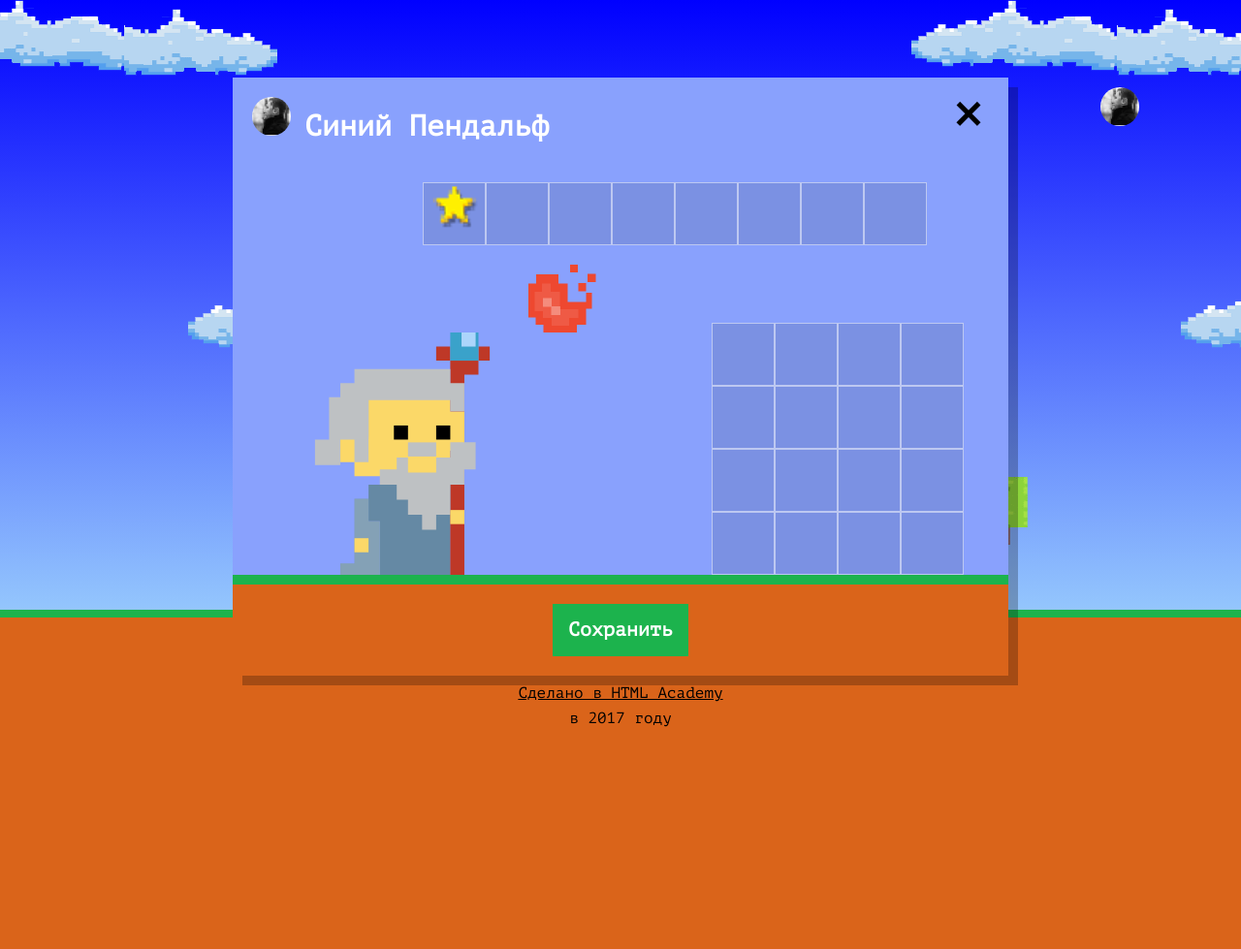
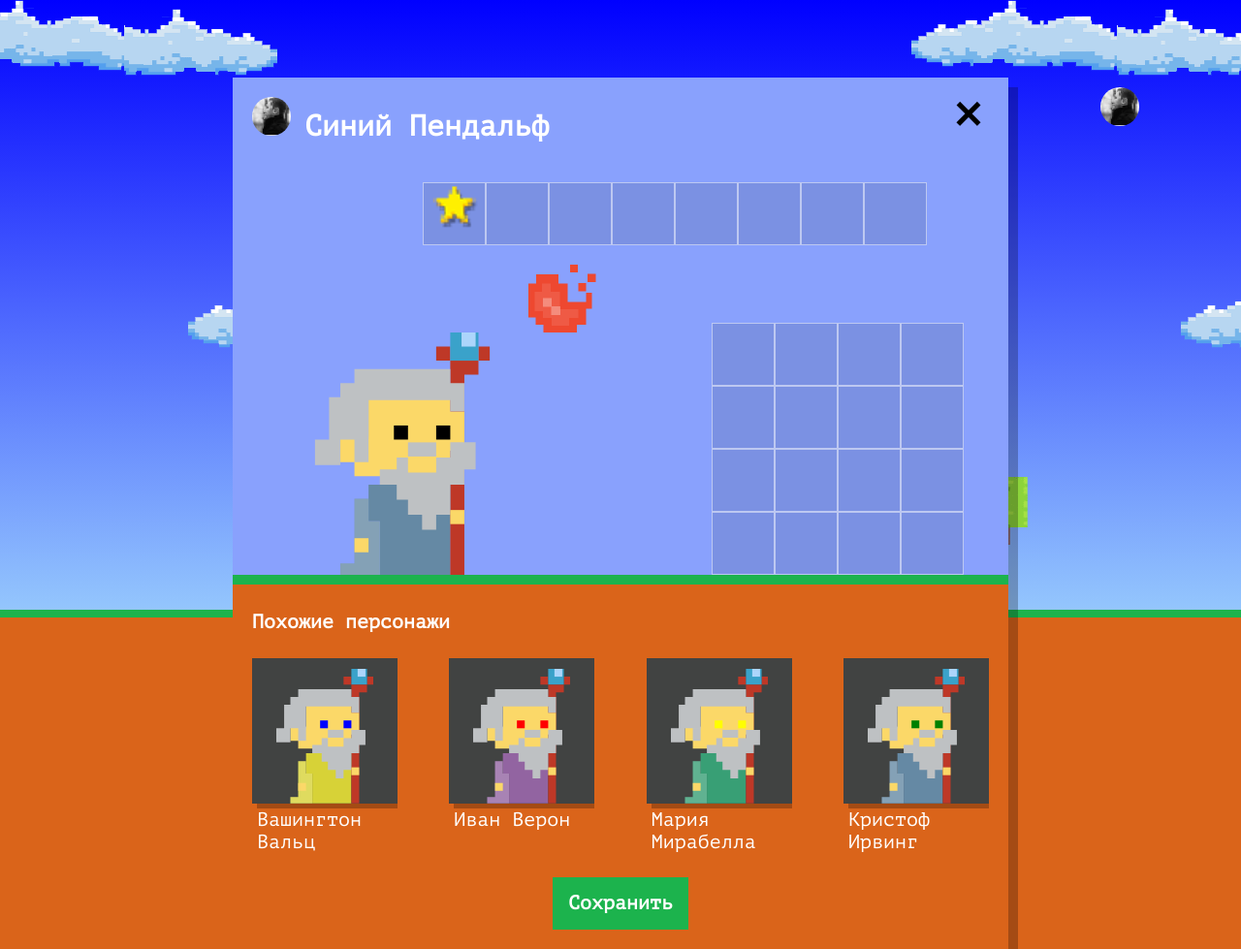
Before and after one commit to alourtemache/1455563-code-and-magick-21, a website: page index.html in a window 1280 px wide. Shown: the whole page at 97% size. Before the commit the page ends 800 px from the top, so only its background shows below. Drawn offline with Linux system fonts and the light colour scheme.

Commit message:
Маги появились

```diff
--- a/index.html
+++ b/index.html
@@ -197,8 +197,8 @@
     }
 </script>
 <script src="js/stat.js"></script>
+<script src="js/game.js"></script>
 <script src="js/setup.js"></script>
-<script src="js/game.js"></script>
 
 </body>
 </html>
--- a/js/setup.js
+++ b/js/setup.js
@@ -14,23 +14,23 @@ let similarWizardTemplate = document.querySelector('#similar-wizard-template')
 let wizards = [
   {
     name: WIZARD_NAMES[0],
-    coatColor: 'rgb(215, 210, 55))',
-    eyesColor: blue,
+    coatColor: 'rgb(215, 210, 55)',
+    eyesColor: 'blue',
   },
   {
     name: WIZARD_NAMES[1],
     coatColor: 'rgb(146, 100, 161)',
-    eyesColor: red,
+    eyesColor: 'red',
   },
   {
     name: WIZARD_NAMES[2],
     coatColor: 'rgb(56, 159, 117)',
-    eyesColor: yellow,
+    eyesColor: 'yellow',
   },
   {
     name: WIZARD_NAMES[3],
     coatColor: 'rgb(101, 137, 164)',
-    eyesColor: green,
+    eyesColor: 'green',
   }
 ];
 
```
